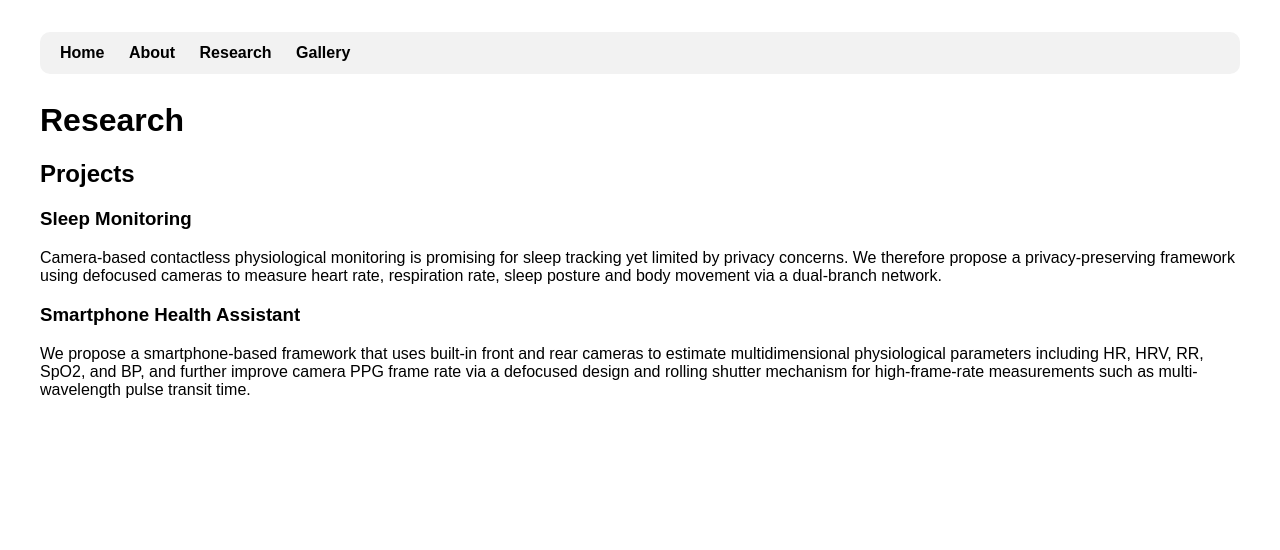
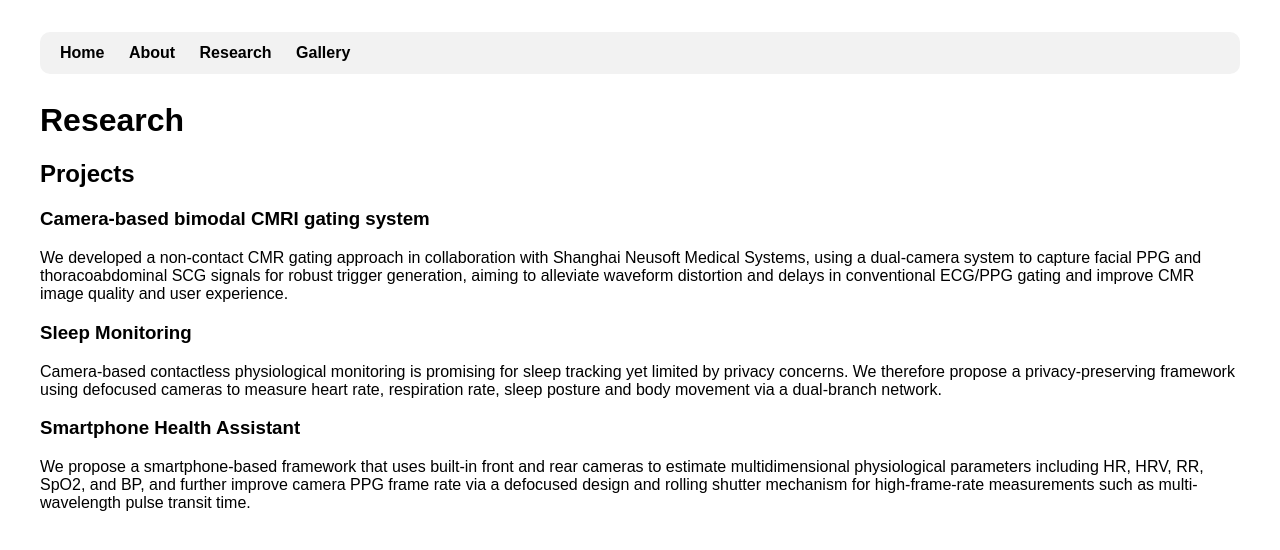
Before and after one commit to yingen-zhu/yingen-zhu.github.io, a Jekyll site: the page built from research.md, in a window 1280 px wide. Shown: the top 550 px of the page. Built offline with Jekyll 4.4.1, drawn with Linux system fonts in a browser that asks for light colours.

Commit message:
Update research.md

```diff
--- a/research.md
+++ b/research.md
@@ -8,6 +8,9 @@ permalink: /research/
 
 ## Projects
 
+### Camera-based bimodal CMRI gating system
+We developed a non-contact CMR gating approach in collaboration with Shanghai Neusoft Medical Systems, using a dual-camera system to capture facial PPG and thoracoabdominal SCG signals for robust trigger generation, aiming to alleviate waveform distortion and delays in conventional ECG/PPG gating and improve CMR image quality and user experience.
+
 ### Sleep Monitoring
 Camera-based contactless physiological monitoring is promising for sleep tracking yet limited by privacy concerns. We therefore propose a privacy-preserving framework using defocused cameras to measure heart rate, respiration rate, sleep posture and body movement via a dual-branch network.
 
```
